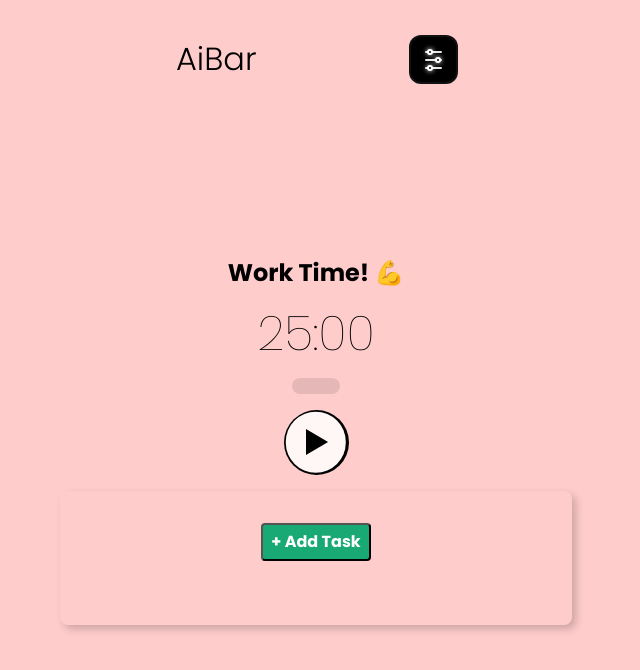
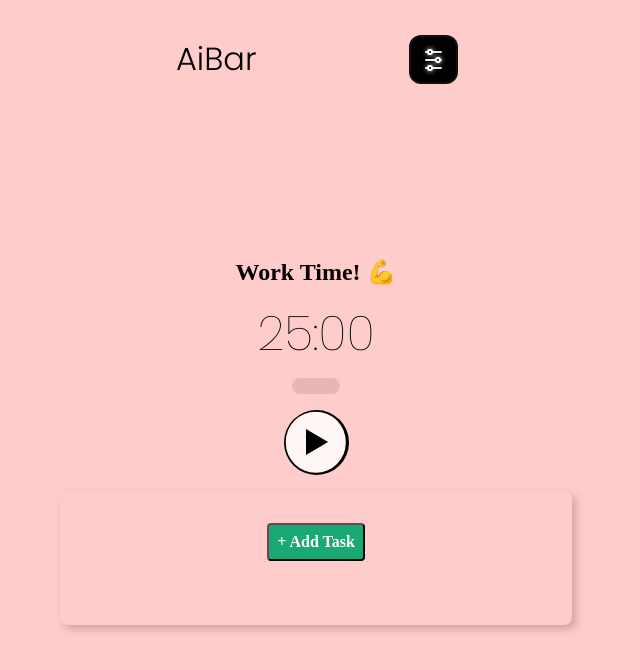
Before and after one commit to Sam0420/AiBar, a React (Vite) app: page / in a window 1280 px wide. Shown: the top 670 px of the page, without its empty margins (324-964 px from the left). Built offline with nearby package versions, Linux system fonts and the light colour scheme; a web font is replaced by a local one.

Commit message:
fixed the index.css file which was affection all of the fonts

```diff
--- a/src/index.css
+++ b/src/index.css
@@ -11,7 +11,6 @@
   min-height: 100vh;
   display: flex;
   flex-direction: column;
-  background-color: #ffcccc; /* Your pink background */
 }
 
 /* HEADER STYLES */
@@ -41,21 +40,6 @@
   gap: 15px; /* Controls spacing between buttons */
 }
 
-/* BUTTONS */
-.btn {
-  padding: 10px 15px;
-  border: none;
-  background-color: #222;
-  color: white;
-  border-radius: 5px;
-  cursor: pointer;
-  transition: 0.3s;
-}
-
-.btn:hover {
-  background-color: #444;
-}
-
 /* MAIN CONTENT */
 .main-content {
   flex-grow: 1;
@@ -64,7 +48,4 @@
   align-items: center;
   justify-content: center;
   padding-top: 80px; /* Prevent overlap with fixed header */
-  font-family: "Poppins";
-  font-weight: 500;
-  font-style: normal;
 }
```
